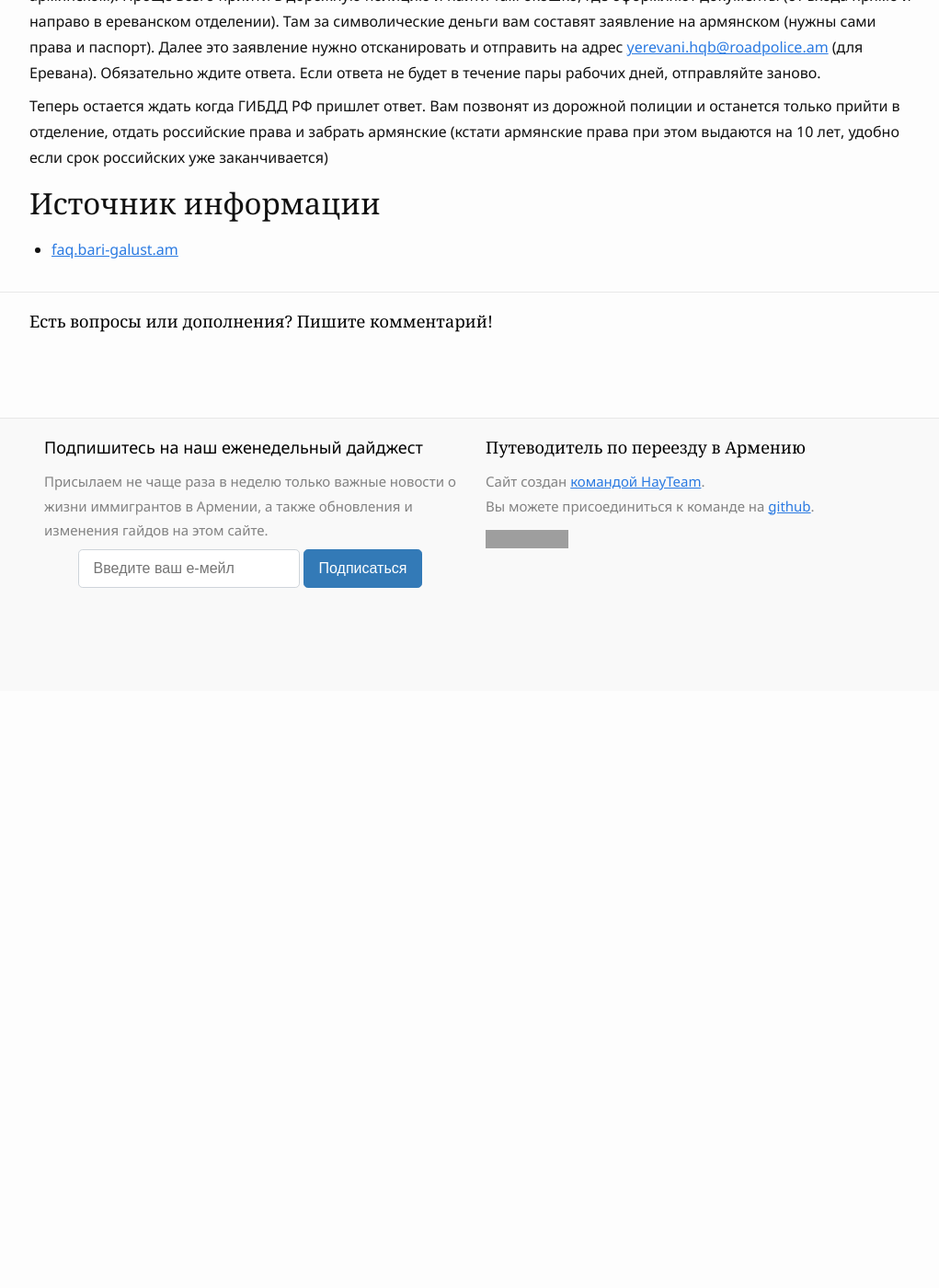
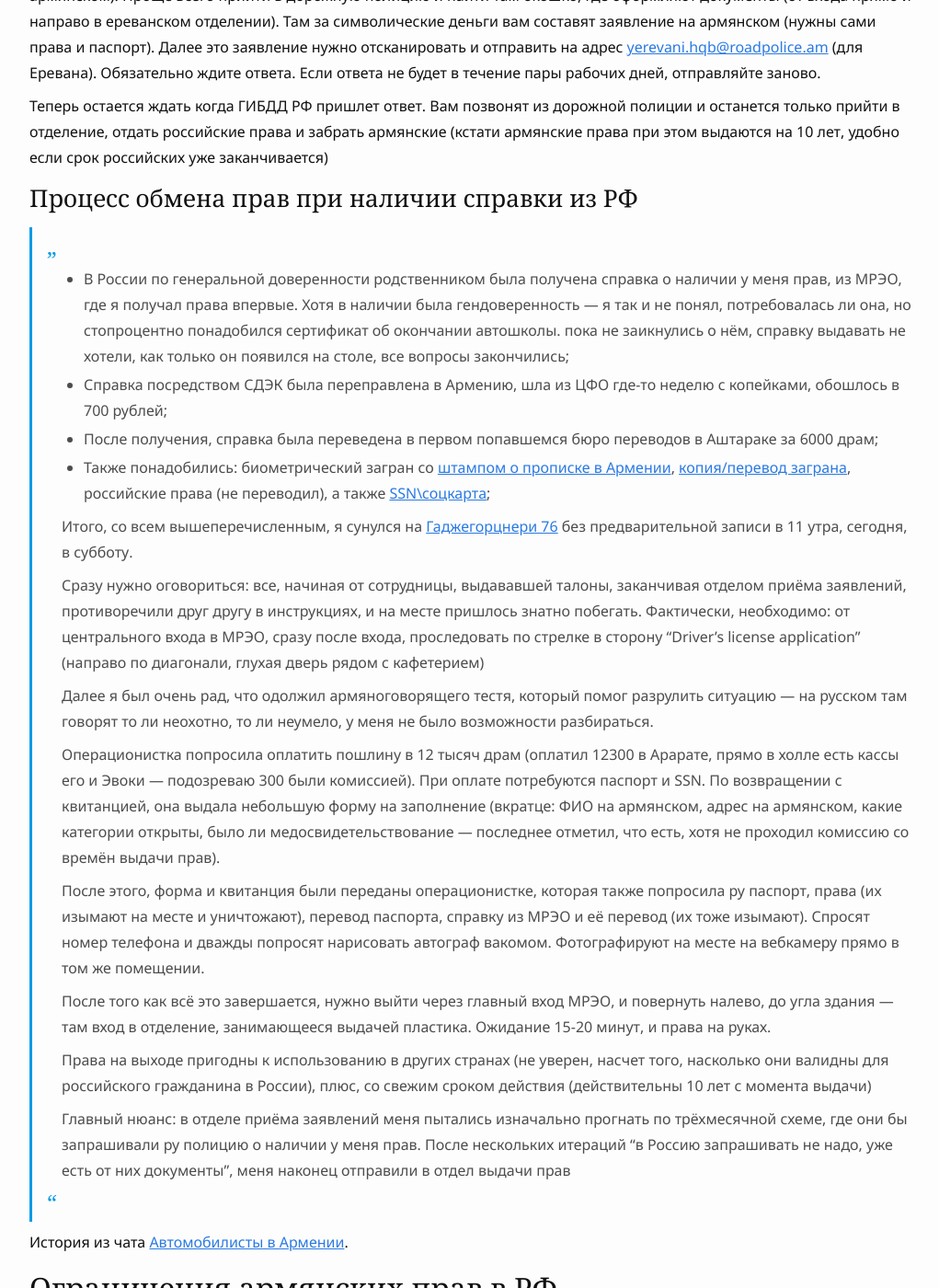
Before and after one commit to haywiki/haywiki.github.io, a Jekyll site: the page built from drive/license.md, in a window 1280 px wide and 1400 px high, scrolled down 1306 px. Shown: the whole window at 92% size, without its empty margins (128-1149 px from the left). Built offline with Jekyll 4.4.1, drawn with Linux system fonts in a browser that asks for light colours; nearby versions of some CDN libraries; a script that is not in the unit is left out; before the commit the page ends 2057 px from its top, so only the background shows below that; some of the changed text lies outside the part shown; grey boxes are pictures that could not be loaded.

Commit message:
исправления

```diff
--- a/drive/license.md
+++ b/drive/license.md
@@ -59,6 +59,35 @@ parent_url: /drive/
 отделение, отдать российские права и забрать армянские (кстати армянские права при этом выдаются на 10 лет, удобно если
 срок российских уже заканчивается)
 
-## Источник информации
+### Процесс обмена прав при наличии справки из РФ
 
-- [faq.bari-galust.am](https://faq.bari-galust.am)
+> - В России по генеральной доверенности родственником была получена справка о наличии у меня прав, из МРЭО, где я получал права впервые. Хотя в наличии была гендоверенность — я так и не понял, потребовалась ли она, но стопроцентно понадобился сертификат об окончании автошколы. пока не заикнулись о нём, справку выдавать не хотели, как только он появился на столе, все вопросы закончились;
+> - Справка посредством СДЭК была переправлена в Армению, шла из ЦФО где-то неделю с копейками, обошлось в 700 рублей;
+> - После получения, справка была переведена в первом попавшемся бюро переводов в Аштараке за 6000 драм;
+> - Также понадобились: биометрический загран со [штампом о прописке в Армении](../documents/registration.md), [копия/перевод заграна](../documents/passport-translation.md), российские права (не переводил), а также [SSN\соцкарта](../documents/social-number.md);
+>
+> Итого, со всем вышеперечисленным, я сунулся на [Гаджегорцнери 76](https://yandex.ru/maps/org/otdel_registratsii_tekhnicheskogo_osmotra_i_ekzamen_transportnykh_sredstv/173700962486/) без предварительной записи в 11 утра, сегодня, в субботу.
+>
+> Сразу нужно оговориться: все, начиная от сотрудницы, выдававшей талоны, заканчивая отделом приёма заявлений, противоречили друг другу в инструкциях, и на месте пришлось знатно побегать.
+> Фактически, необходимо: от центрального входа в МРЭО, сразу после входа, проследовать по стрелке в сторону "Driver's license application" (направо по диагонали, глухая дверь рядом с кафетерием)
+>
+> Далее я был очень рад, что одолжил армяноговорящего тестя, который помог разрулить ситуацию — на русском там говорят то ли неохотно, то ли неумело, у меня не было возможности разбираться.
+>
+> Операционистка попросила оплатить пошлину в 12 тысяч драм (оплатил 12300 в Арарате, прямо в холле есть кассы его и Эвоки — подозреваю 300 были комиссией). При оплате потребуются паспорт и SSN. По возвращении с квитанцией, она выдала небольшую форму на заполнение (вкратце: ФИО на армянском, адрес на армянском, какие категории открыты, было ли медосвидетельствование — последнее отметил, что есть, хотя не проходил комиссию со времён выдачи прав).
+>
+> После этого, форма и квитанция были переданы операционистке, которая также попросила ру паспорт, права (их изымают на месте и уничтожают), перевод паспорта, справку из МРЭО и её перевод (их тоже изымают). Спросят номер телефона и дважды попросят нарисовать автограф вакомом. Фотографируют на месте на вебкамеру прямо в том же помещении.
+>
+> После того как всё это завершается, нужно выйти через главный вход МРЭО, и повернуть налево, до угла здания — там вход в отделение, занимающееся выдачей пластика. Ожидание 15-20 минут, и права на руках.
+>
+> Права на выходе пригодны к использованию в других странах (не уверен, насчет того, насколько они валидны для российского гражданина в России), плюс, со свежим сроком действия (действительны 10 лет с момента выдачи)
+>
+> Главный нюанс: в отделе приёма заявлений меня пытались изначально прогнать по трёхмесячной схеме, где они бы запрашивали ру полицию о наличии у меня прав.
+> После нескольких итераций "в Россию запрашивать не надо, уже есть от них документы", меня наконец отправили в отдел выдачи прав
+
+История из чата [Автомобилисты в Армении](https://t.me/am_autoclub).
+
+## Ограничения армянских прав в РФ
+
+Согласно [разъяснениям ГИБДД](https://rg.ru/2022/06/15/v-gibdd-rasskazali-ob-ispolzovanii-inostrannyh-voditelskih-udostoverenij.html),
+использование в России гражданами РФ прав выданных в Армении не ограничено. На 27.11.2022 с армянскими правами в РФ можно водить автомобиль,
+но запрещена предпринимательская и трудовая деятельность. Ведется обсуждения договора о признании армянских прав, но пока такой договор не подписан.
```
Also changed, not shown: animals/return-to-russia.md (+1 -1 lines), animals/to-georgia.md (+1 -1 lines), life/contacts.md (+3 -3 lines), redirects.conf (+11 -2 lines).
